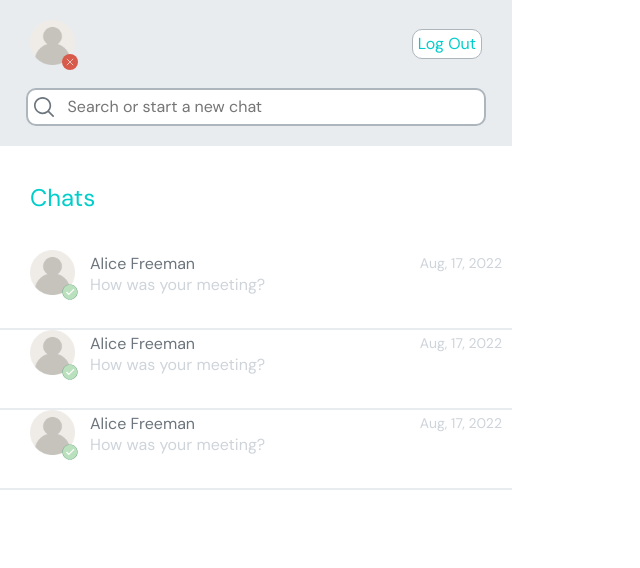
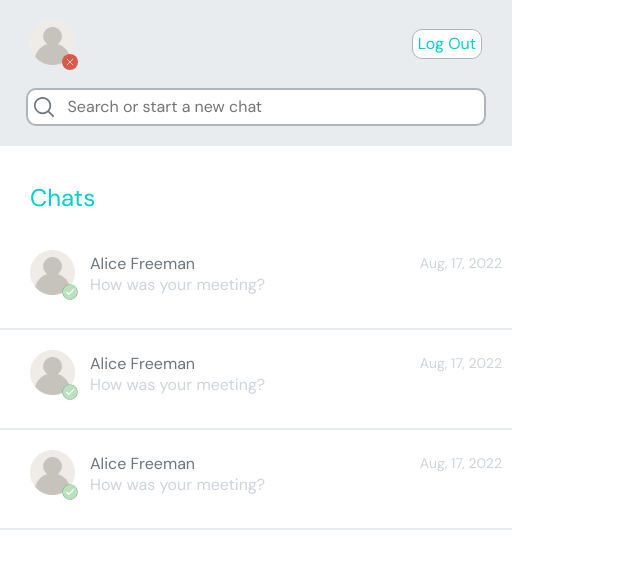
Before and after one commit to haranycheva/chat-app, a React (Vite) app: page /chat-app/mychats in a window 1280 px wide. Shown: the top 568 px of the page, without its empty margins (0-640 px from the left). Built offline with nearby package versions, Linux system fonts and the light colour scheme.

Commit message:
edit styles

```diff
--- a/src/components/ChatInformation/ChatInformation.css
+++ b/src/components/ChatInformation/ChatInformation.css
@@ -2,7 +2,7 @@
   display: flex;
   align-items: center;
   gap: 15px;
-  padding: 0 10px 30px 30px;
+  padding: 20px 10px 30px 30px;
   border-bottom: 2px solid var(--gray-100);
 }
 
--- a/src/components/ChatList/ChatList.css
+++ b/src/components/ChatList/ChatList.css
@@ -1,6 +1,6 @@
 
 .chats__title{
-    margin: 40px 0 40px 30px;
+    margin: 40px 0 20px 30px;
     font-size: 24px;
     color: var(--accent-color);
 }
```
